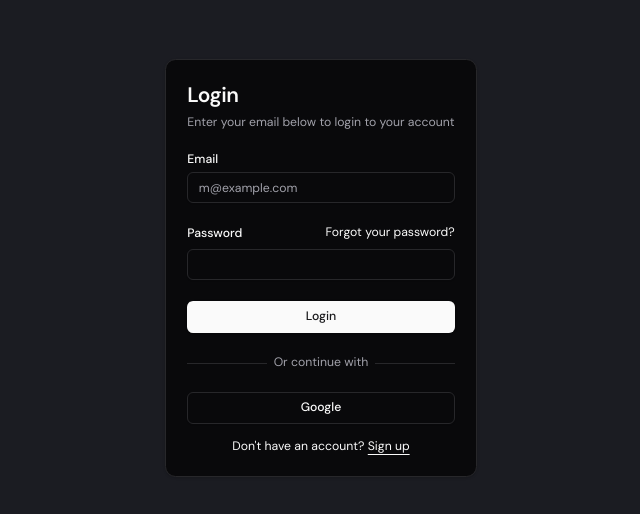
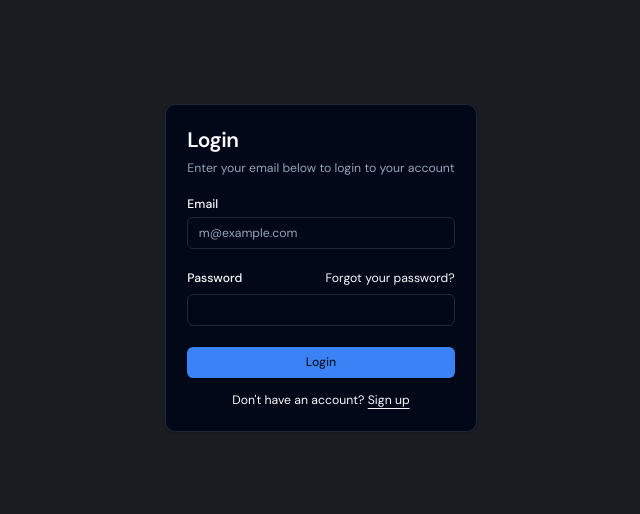
Before and after one commit to Berkail/LMS-PFA, a Next.js app in the folder front-end/: page /signin in a window 1280 px wide. Shown: the part 132-646 px from the top of the page, without its empty margins (319-959 px from the left). Built offline with nearby package versions, Linux system fonts and the light colour scheme.

Commit message:
Updated docker-compose.yaml

```diff
--- a/front-end/src/app/globals.css
+++ b/front-end/src/app/globals.css
@@ -35,83 +35,57 @@
   padding: 0;
 }
 
+
+
 @layer base {
   :root {
-    --sidebar-background: 0 0% 98%;
-    --sidebar-foreground: 240 5.3% 26.1%;
-    --sidebar-primary: 240 5.9% 10%;
-    --sidebar-primary-foreground: 0 0% 98%;
-    --sidebar-accent: 240 4.8% 95.9%;
-    --sidebar-accent-foreground: 240 5.9% 10%;
-    --sidebar-border: 220 13% 91%;
-    --sidebar-ring: 217.2 91.2% 59.8%;
+    --background: 0 0% 100%;
+    --foreground: 222.2 84% 4.9%;
+    --card: 0 0% 100%;
+    --card-foreground: 222.2 84% 4.9%;
     --popover: 0 0% 100%;
-    --popover-foreground: 240 10% 3.9%;
-
-    --background: 0 0% 100%;
-    --foreground: 240 10% 3.9%;
-
-    --primary: 240 5.9% 10%;
-    --primary-foreground: 0 0% 98%;
-
-    --muted: 240 4.8% 95.9%;
-    --muted-foreground: 240 3.8% 46.1%;
-
-    --accent: 240 4.8% 95.9%;
-    --accent-foreground: 240 5.9% 10%;
-
-    --border: 240 5.9% 90%;
-    --ring: 240 10% 3.9%;
-
-    --card: 0 0% 100%;
-    --card-foreground: 240 10% 3.9%;
-    --secondary: 240 4.8% 95.9%;
-    --secondary-foreground: 240 5.9% 10%;
+    --popover-foreground: 222.2 84% 4.9%;
+    --primary: 221.2 83.2% 53.3%;
+    --primary-foreground: 210 40% 98%;
+    --secondary: 210 40% 96.1%;
+    --secondary-foreground: 222.2 47.4% 11.2%;
+    --muted: 210 40% 96.1%;
+    --muted-foreground: 215.4 16.3% 46.9%;
+    --accent: 210 40% 96.1%;
+    --accent-foreground: 222.2 47.4% 11.2%;
     --destructive: 0 84.2% 60.2%;
-    --destructive-foreground: 0 0% 98%;
-    --input: 240 5.9% 90%;
+    --destructive-foreground: 210 40% 98%;
+    --border: 214.3 31.8% 91.4%;
+    --input: 214.3 31.8% 91.4%;
+    --ring: 221.2 83.2% 53.3%;
+    --radius: 0.5rem;
     --chart-1: 12 76% 61%;
     --chart-2: 173 58% 39%;
     --chart-3: 197 37% 24%;
     --chart-4: 43 74% 66%;
     --chart-5: 27 87% 67%;
-    --radius: 0.5rem;
   }
 
   .dark {
-    --sidebar-background: 240 5.9% 10%;
-    --sidebar-foreground: 240 4.8% 95.9%;
-    --sidebar-primary: 224.3 76.3% 48%;
-    --sidebar-primary-foreground: 0 0% 100%;
-    --sidebar-accent: 240 3.7% 15.9%;
-    --sidebar-accent-foreground: 240 4.8% 95.9%;
-    --sidebar-border: 240 3.7% 15.9%;
-    --sidebar-ring: 217.2 91.2% 59.8%;
-    --popover: 240 10% 3.9%;
-    --popover-foreground: 0 0% 98%;
-
-    --background: 240 10% 3.9%;
-    --foreground: 0 0% 98%;
-
-    --primary: 0 0% 98%;
-    --primary-foreground: 240 5.9% 10%;
-
-    --muted: 240 3.7% 15.9%;
-    --muted-foreground: 240 5% 64.9%;
-
-    --accent: 240 3.7% 15.9%;
-    --accent-foreground: 0 0% 98%;
-
-    --border: 240 3.7% 15.9%;
-    --ring: 240 4.9% 83.9%;
-
-    --card: 240 10% 3.9%;
-    --card-foreground: 0 0% 98%;
-    --secondary: 240 3.7% 15.9%;
-    --secondary-foreground: 0 0% 98%;
+    --background: 222.2 84% 4.9%;
+    --foreground: 210 40% 98%;
+    --card: 222.2 84% 4.9%;
+    --card-foreground: 210 40% 98%;
+    --popover: 222.2 84% 4.9%;
+    --popover-foreground: 210 40% 98%;
+    --primary: 217.2 91.2% 59.8%;
+    --primary-foreground: 222.2 47.4% 11.2%;
+    --secondary: 217.2 32.6% 17.5%;
+    --secondary-foreground: 210 40% 98%;
+    --muted: 217.2 32.6% 17.5%;
+    --muted-foreground: 215 20.2% 65.1%;
+    --accent: 217.2 32.6% 17.5%;
+    --accent-foreground: 210 40% 98%;
     --destructive: 0 62.8% 30.6%;
-    --destructive-foreground: 0 0% 98%;
-    --input: 240 3.7% 15.9%;
+    --destructive-foreground: 210 40% 98%;
+    --border: 217.2 32.6% 17.5%;
+    --input: 217.2 32.6% 17.5%;
+    --ring: 224.3 76.3% 48%;
     --chart-1: 220 70% 50%;
     --chart-2: 160 60% 45%;
     --chart-3: 30 80% 55%;
@@ -119,6 +93,8 @@
     --chart-5: 340 75% 55%;
   }
 }
+
+
 
 .bg-sidebar {
   @apply bg-customgreys-primarybg;
--- a/front-end/src/app/layout.tsx
+++ b/front-end/src/app/layout.tsx
@@ -24,11 +24,12 @@
   return (
     <html lang="en">
       <body
-        className={`${dmSans.className}`}>
+        className={`${dmSans.className}`}
+      >
           <Providers>
             {children}
           </Providers>
-          </body>
+      </body>
     </html>
   );
 }
--- a/front-end/src/components/SignInComponent.tsx
+++ b/front-end/src/components/SignInComponent.tsx
@@ -55,14 +55,6 @@
                 <Button type="submit" className="w-full">
                   Login
                 </Button>
-                <div className="relative text-center text-sm after:absolute after:inset-0 after:top-1/2 after:z-0 after:flex after:items-center after:border-t after:border-border">
-                    <span className="relative z-10 bg-background px-2 text-muted-foreground">
-                        Or continue with
-                    </span>
-                </div>
-                <Button variant="outline" className="w-full">
-                  Google
-                </Button>
               </div>
               <div className="mt-4 text-center text-sm">
                 Don&apos;t have an account?{" "}
```
Also changed, not shown: 1 other file (tests, documents, lock files or other folders).
